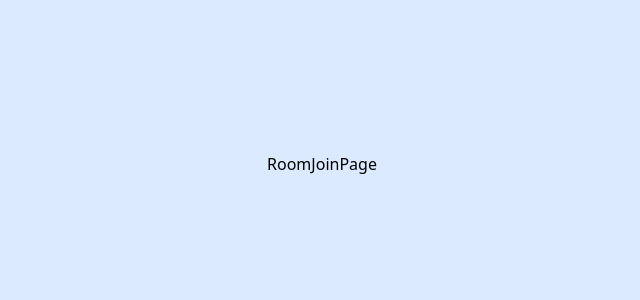
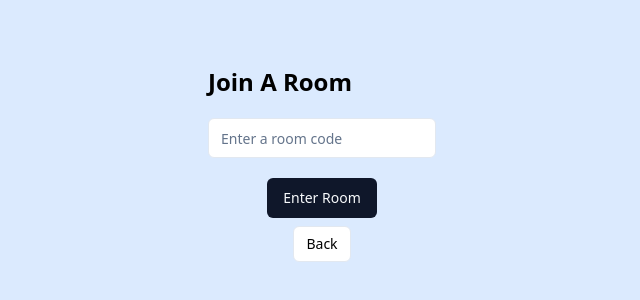
Before and after one commit to TheCoTam/music-app, a React (Vite) app in the folder client/: page /join in a window 1280 px wide. Shown: the part 236-536 px from the top of the page, without its empty margins (318-958 px from the left). Built offline with nearby package versions, Linux system fonts and the light colour scheme; no server answers.

Commit message:
dùng api để tham gia phòng phía client

```diff
--- a/client/src/Pages/room-join.jsx
+++ b/client/src/Pages/room-join.jsx
@@ -1,5 +1,81 @@
+import { useNavigate } from "react-router-dom";
+import { useForm } from "react-hook-form";
+import * as z from "zod";
+import { zodResolver } from "@hookform/resolvers/zod";
+import axios from "axios";
+import toast from "react-hot-toast";
+
+import {
+  Form,
+  FormControl,
+  FormField,
+  FormItem,
+  FormMessage,
+} from "@/components/ui/form";
+import { Input } from "@/components/ui/input";
+import { Button } from "@/components/ui/button";
+
+const formSchema = z.object({
+  roomCode: z.string().length(6, "Room code must be exactly 6 characters long"),
+});
+
 const RoomJoinPage = () => {
-  return <div>RoomJoinPage</div>;
+  const navigate = useNavigate();
+  const form = useForm({
+    resolver: zodResolver(formSchema),
+    defaultValues: {
+      roomCode: "",
+    },
+  });
+
+  const onSubmit = async (values) => {
+    const url = import.meta.env.VITE_API_URL;
+    try {
+      const response = await axios.post(url + "/api/join-room", {
+        code: values.roomCode,
+      });
+      navigate(`/room/${values.roomCode}`);
+    } catch (error) {
+      if (error.response.status === 404) {
+        toast.error("Room not found");
+        return;
+      } else {
+        console.log("[join room]", error);
+        toast.error("Something went wrong");
+      }
+    }
+  };
+
+  return (
+    <div className="space-y-2 w-max">
+      <p className="text-2xl font-bold mb-[20px]">Join A Room</p>
+      <Form {...form}>
+        <form
+          onSubmit={form.handleSubmit(onSubmit)}
+          className="flex flex-col gap-5 items-center"
+        >
+          <FormField
+            control={form.control}
+            name="roomCode"
+            render={({ field }) => (
+              <FormItem>
+                <FormControl>
+                  <Input {...field} placeholder="Enter a room code" />
+                </FormControl>
+                <FormMessage />
+              </FormItem>
+            )}
+          />
+          <Button>Enter Room</Button>
+        </form>
+      </Form>
+      <div className="w-full flex justify-center">
+        <Button size="sm" variant="outline" onClick={() => navigate(-1)}>
+          Back
+        </Button>
+      </div>
+    </div>
+  );
 };
 
 export default RoomJoinPage;
```
